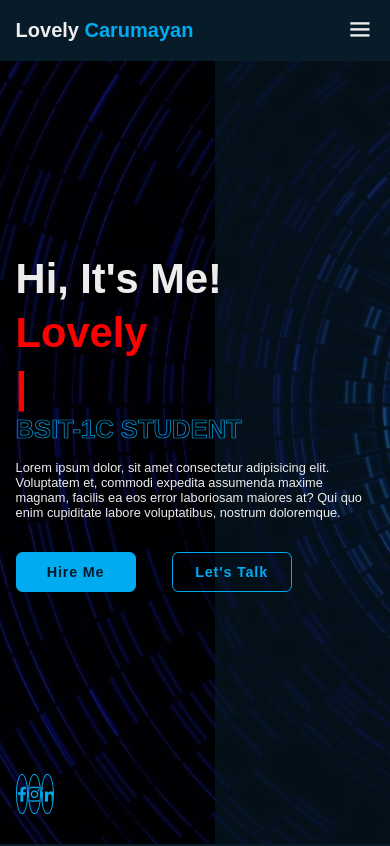
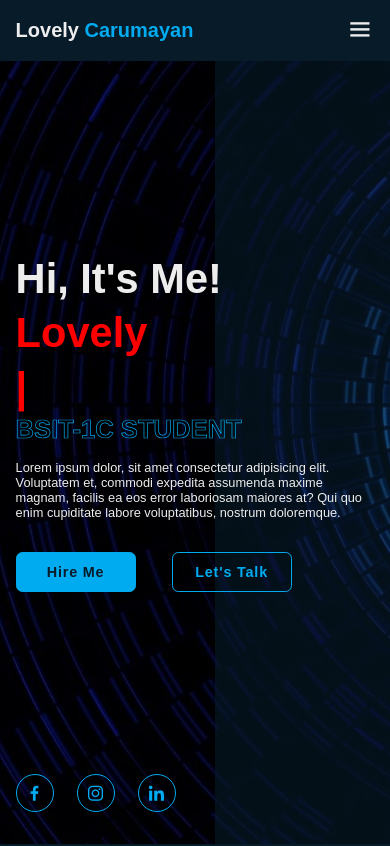
Before and after one commit to shawn123115/lablyyyyyy, a plain HTML site: page index.html in a window 390 px wide. Shown: the top 846 px of the page. Drawn offline with nearby package versions, Linux system fonts and the light colour scheme.

Commit message:
Update style.css

```diff
--- a/style.css
+++ b/style.css
@@ -638,7 +638,10 @@ span{
         display: flex;
         flex-direction: column;
     }
-    .home-sci{
+    .home-sci {
+        width: 160px
+      }
+    .home-sci a{
         width: 38px;
         height: 38px;
     }
```
